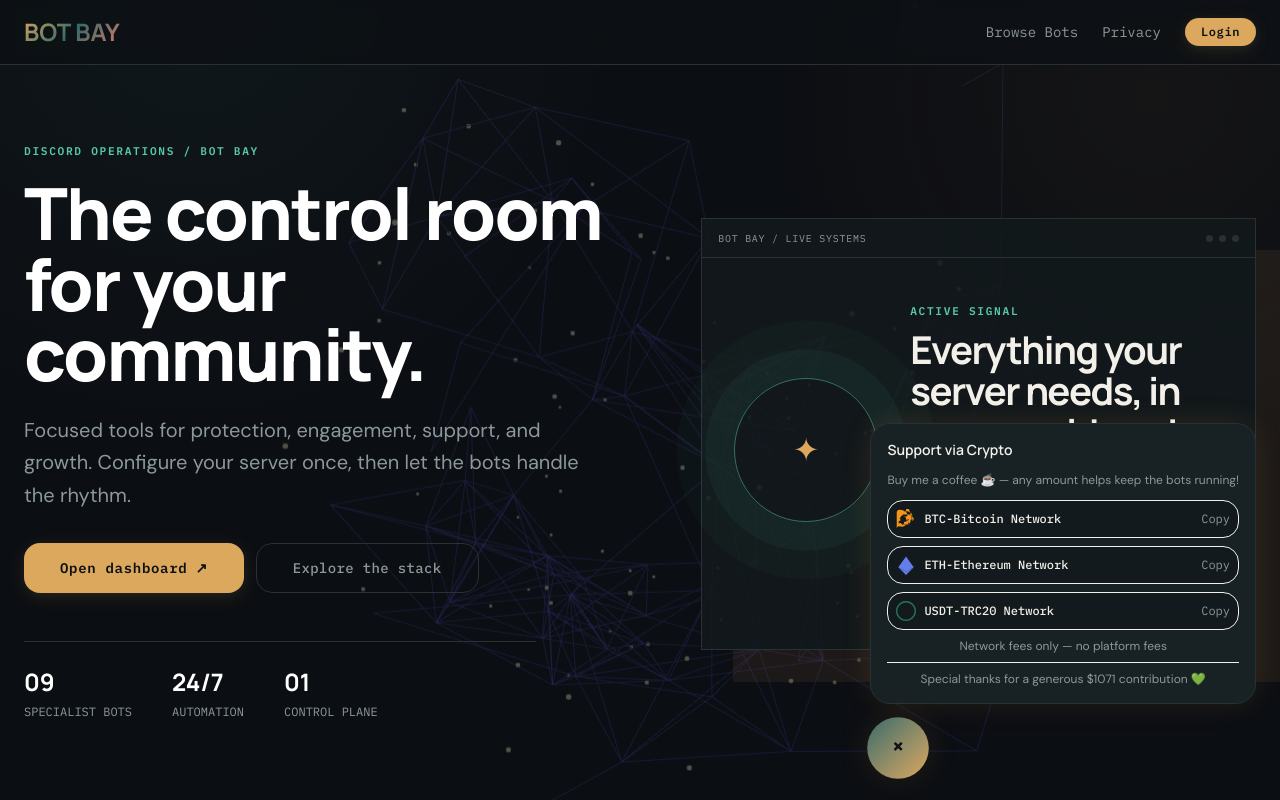
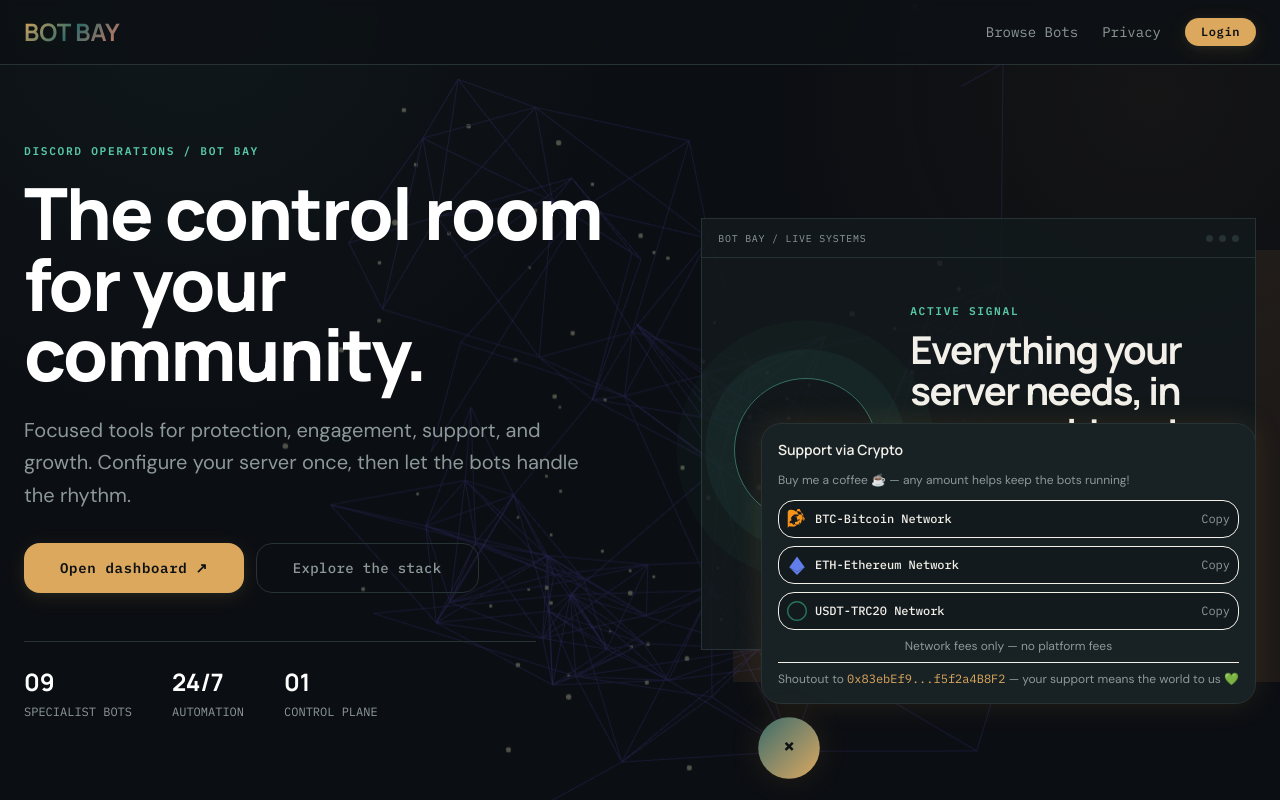
Before and after one commit to m7mdosama1/bot-bay, a Next.js app in the folder apps/web/: page / in a window 1280 px wide. Both pictures are taken after a click on the button "Support via crypto". Shown: the top 800 px of the page. Built offline with nearby package versions, Linux system fonts and the light colour scheme; no server answers; the database is empty.

Commit message:
Update CryptoSupport.tsx

```diff
--- a/apps/web/src/components/CryptoSupport.tsx
+++ b/apps/web/src/components/CryptoSupport.tsx
@@ -112,7 +112,9 @@ export function CryptoSupport() {
           </div>
           <div className="mt-2 pt-2 border-t border-glass-border text-center">
             <p className="text-xs text-text-dim">
-              Special thanks for a generous $1071 contribution 💚
+              Shoutout to{" "}
+              <span className="font-mono text-amber-signal">0x83ebEf9...f5f2a4B8F2</span>{" "}
+              — your support means the world to us 💚
             </p>
           </div>
         </div>
```
